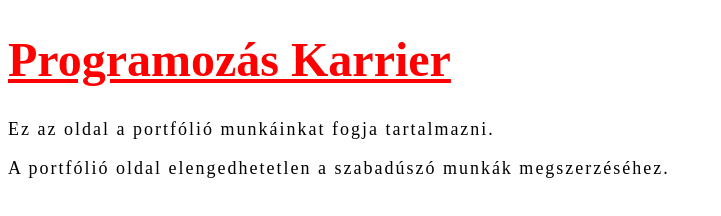
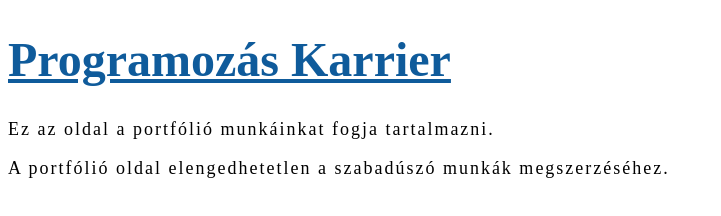
Before and after one commit to isttesz/portfolio-oldal, a plain HTML site: page index.html in a window 1280 px wide. Shown: the whole page, without its empty margins (0-721 px from the left). Drawn offline with Linux system fonts and the light colour scheme.

Commit message:
kék cím

```diff
--- a/css/styles.css
+++ b/css/styles.css
@@ -2,7 +2,7 @@ html {
     font-size: 10px;
 }
 h1 {
-    color: red;
+    color: rgb(15, 91, 155);
     text-decoration: underline;
     font-size: 4.8rem;
 }
```
